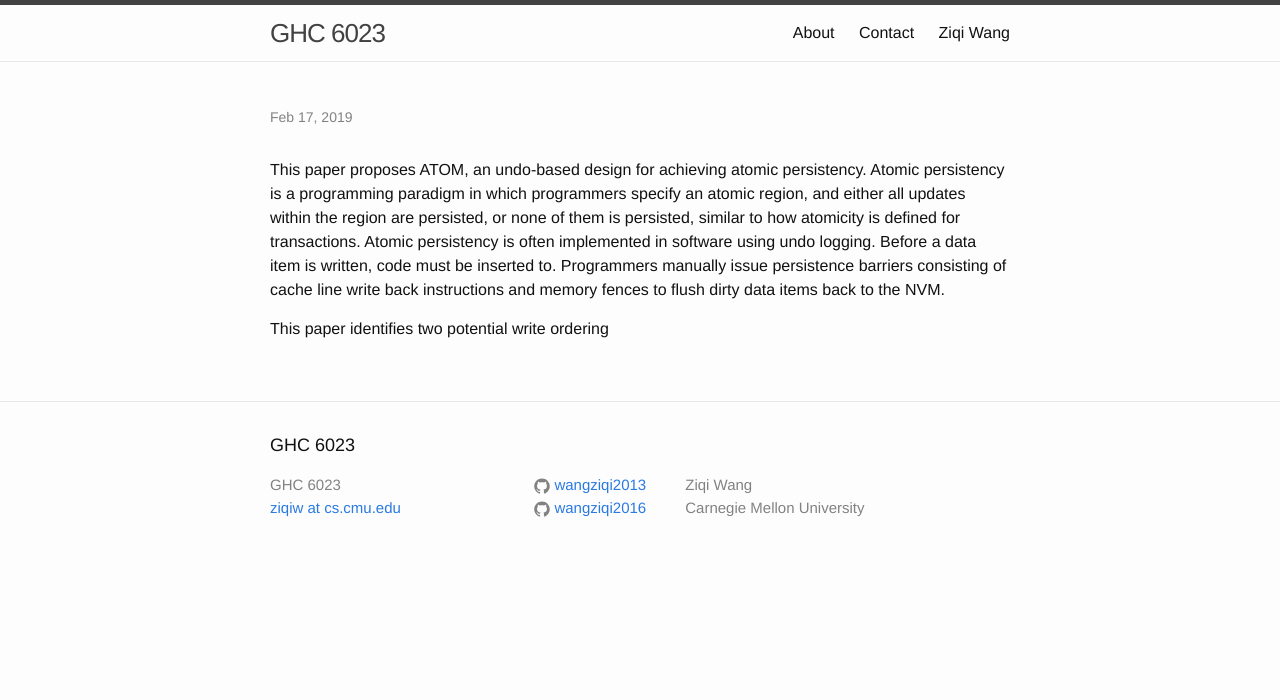
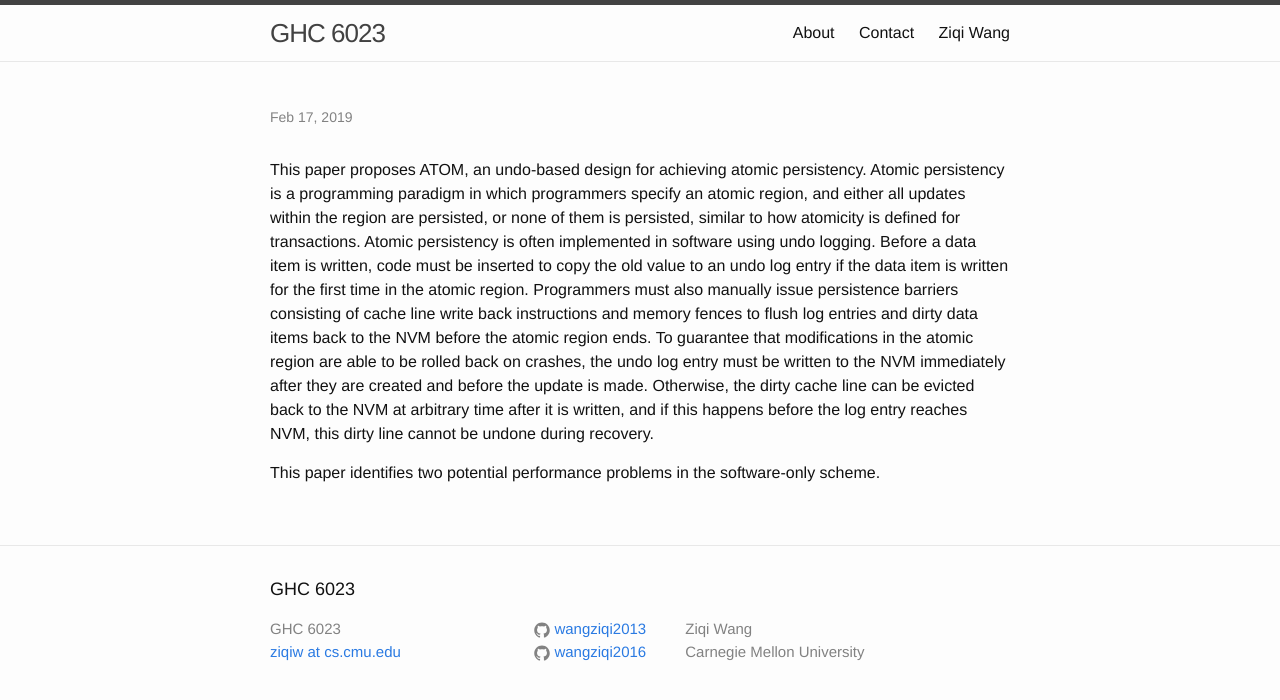
Before and after one commit to wangziqi2013/wangziqi2013.github.io, a Jekyll site: the page built from _posts/2019-02-17-atom.markdown, in a window 1280 px wide. Shown: the top 700 px of the page. Built offline with Jekyll 4.4.1, drawn with Linux system fonts in a browser that asks for light colours; our own code applies the rules of GitHub Pages for plain Markdown files.

Commit message:
Finish undo logging

```diff
--- a/_posts/2019-02-17-atom.markdown
+++ b/_posts/2019-02-17-atom.markdown
@@ -16,7 +16,12 @@ version_mgmt:
 This paper proposes ATOM, an undo-based design for achieving atomic persistency. Atomic persistency is a programming paradigm
 in which programmers specify an atomic region, and either all updates within the region are persisted, or none of them is
 persisted, similar to how atomicity is defined for transactions. Atomic persistency is often implemented in software using
-undo logging. Before a data item is written, code must be inserted to. Programmers manually issue persistence barriers consisting of cache line write back instructions and memory
-fences to flush dirty data items back to the NVM.
+undo logging. Before a data item is written, code must be inserted to copy the old value to an undo log entry if the data
+item is written for the first time in the atomic region. Programmers must also manually issue persistence barriers
+consisting of cache line write back instructions and memory fences to flush log entries and dirty data items back to the
+NVM before the atomic region ends. To guarantee that modifications in the atomic region are able to be rolled back on
+crashes, the undo log entry must be written to the NVM immediately after they are created and before the update is made.
+Otherwise, the dirty cache line can be evicted back to the NVM at arbitrary time after it is written, and if this happens
+before the log entry reaches NVM, this dirty line cannot be undone during recovery.
 
-This paper identifies two potential write ordering
+This paper identifies two potential performance problems in the software-only scheme.
```
